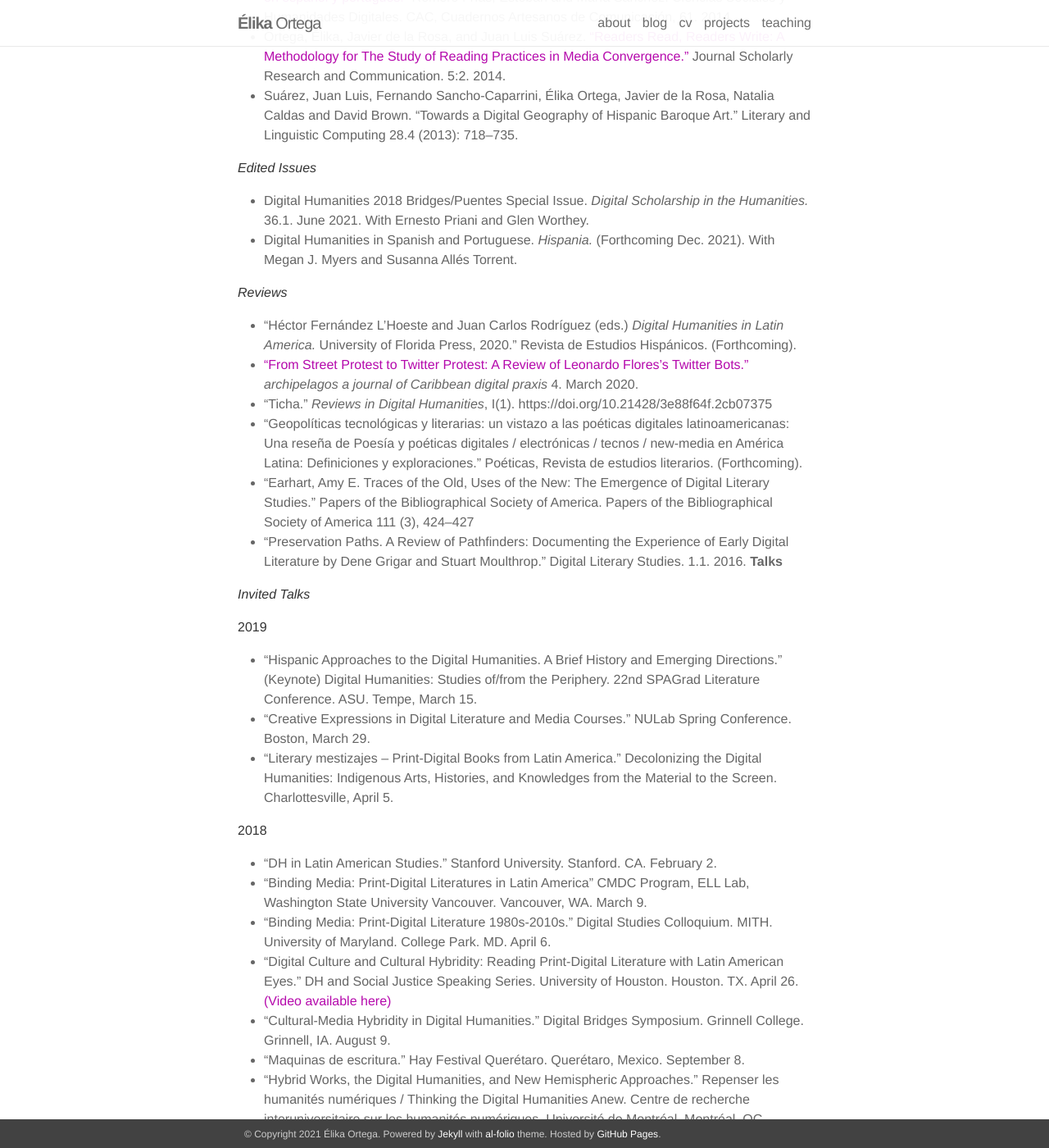
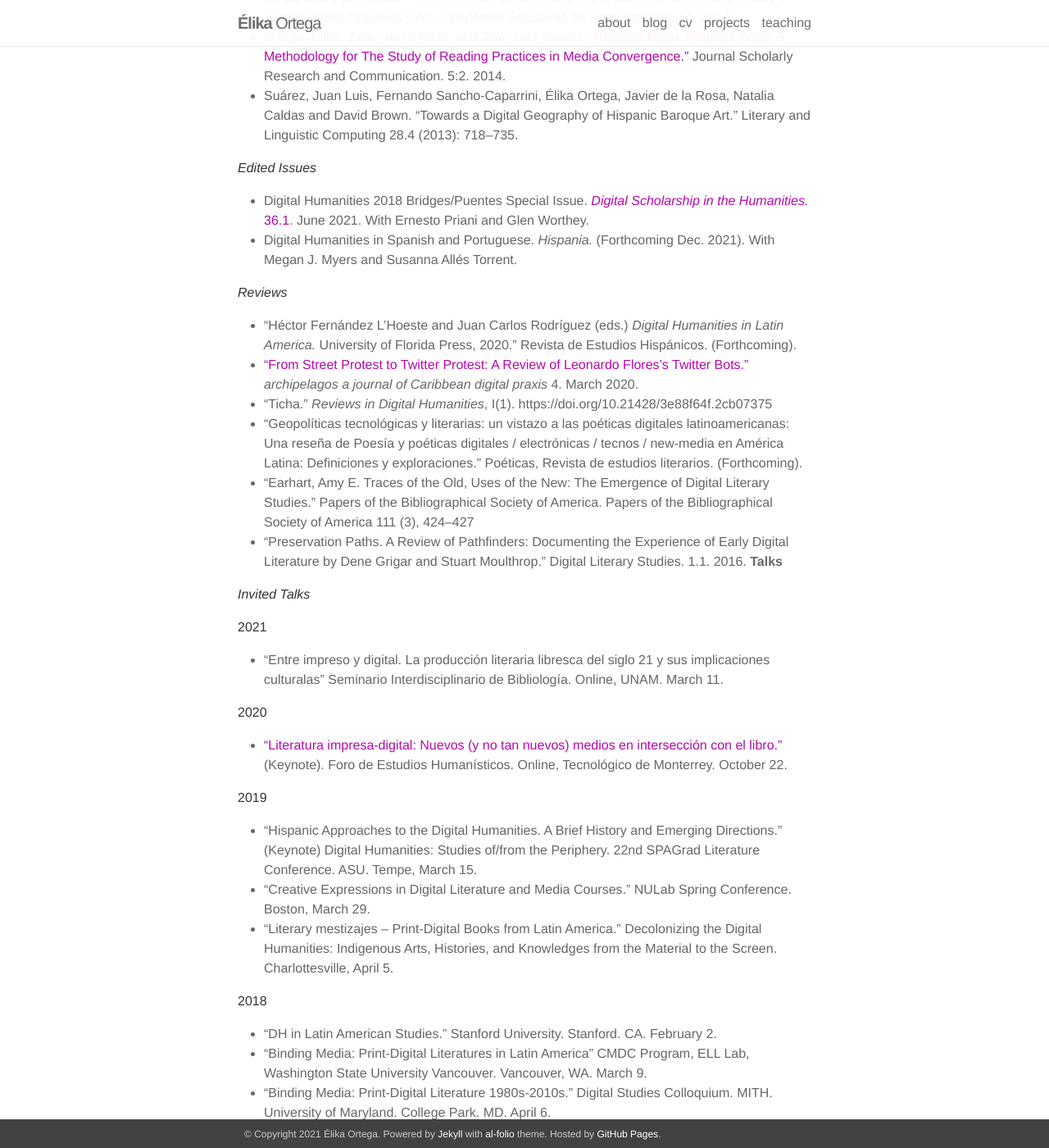
Before and after one commit to elikaortega/elikaortegadotnet, a Jekyll site: the page built from _pages/cv.md, in a window 1280 px wide and 1400 px high, scrolled down 2141 px. Shown: the whole window at 82% size. Built offline with Jekyll 4.4.1, drawn with Linux system fonts in a browser that asks for light colours; nearby versions of some CDN libraries; some of the changed text lies outside the part shown.

Commit message:
updated invited talks, links and publications

```diff
--- a/_pages/cv.md
+++ b/_pages/cv.md
@@ -58,8 +58,8 @@ National Autonomous University of Mexico
 
    * "(Loosely) Bound Books Vivian Abenshushan and the Impossible Novel.” New Inscriptions Special Issue of _ASAP/J_. Eds. Rita Raley and Paul Benson. (Submitted).
    * "Hacia una interdisciplinariedad digital. Literatura Electrónica y Humanidades Digitales" _Cartografía crítica de la literatura digital latinoamericana._ Eds. Carolina Gainza, Nohelia Meza and Rejane Rocha. (Submitted).
-   * “Dimensiones materiales de la literatura digital.” Estamos aquí. Escrituras tocadas: Literatura, tecnología e internet. (ed) Mónica Nepote. Centro de Cultura Digital. Mexico. (Forthcoming).
    * "Print Then Digital. Material Reimaginations in Anacrón and Tesauro." _Digital Encounters_. (eds) Cecily Raynor and Rhian Lewis. University of Toronto Press. Winter 2022. (Forthcoming)
+   * “Dimensiones materiales de la literatura digital.” [Estamos aquí](https://editorial.centroculturadigital.mx/libro/estamos-aqui). Ciudad de México: Centro de Cultura Digital, 2021.
    * ["The Many Books of the Future: Print-digital Literatures."](https://post45.org/2020/04/the-many-books-of-the-future-print-digital-literatures/) _Post45. Ecologies of Neoliberal Publishing._ Ed. Jeremy Rosen. April 2020.
    * ["La Editorial del Ccdmx: De la experimentación en práctica a la creación de nuevos públicos."](https://bibliographica.iib.unam.mx/index.php/RB/article/view/64) _Bibliographica_ 3:1. Nuevos abordajes a la edición en México, siglos XX y XXI. 2020
    * ["Media and Cultural Hybridity in the Digital Humanities."](https://www-mlajournals-org.colorado.idm.oclc.org/doi/pdf/10.1632/pmla.2020.135.1.159) PMLA 35.1. Special issue Varieties of Digital Humanities. Eds. Alison Booth and Miriam Posner. .
@@ -85,7 +85,7 @@ National Autonomous University of Mexico
 
 *Edited Issues*
 
-  * Digital Humanities 2018 Bridges/Puentes Special Issue. _Digital Scholarship in the Humanities._ 36.1. June 2021. With Ernesto Priani and Glen Worthey.
+  * Digital Humanities 2018 Bridges/Puentes Special Issue. [_Digital Scholarship in the Humanities._ 36.1](https://academic.oup.com/dsh/issue/36/Supplement_1). June 2021. With Ernesto Priani and Glen Worthey.
   * Digital Humanities in Spanish and Portuguese. _Hispania._ (Forthcoming Dec. 2021). With Megan J. Myers and Susanna Allés Torrent.
 
 *Reviews*
@@ -100,6 +100,13 @@ a journal of Caribbean digital praxis_ 4. March 2020.
 **Talks**
 
 *Invited Talks*
+
+2021
+   * "Entre impreso y digital. La producción literaria libresca del siglo 21 y sus implicaciones culturalas" Seminario Interdisciplinario de Bibliología. Online, UNAM. March 11.
+
+2020
+
+   * ["Literatura impresa-digital: Nuevos (y no tan nuevos) medios en intersección con el libro."](https://www.youtube.com/watch?v=6z7JBKHN35s) (Keynote). Foro de Estudios Humanísticos. Online, Tecnológico de Monterrey. October 22.
 
 2019
 
```
